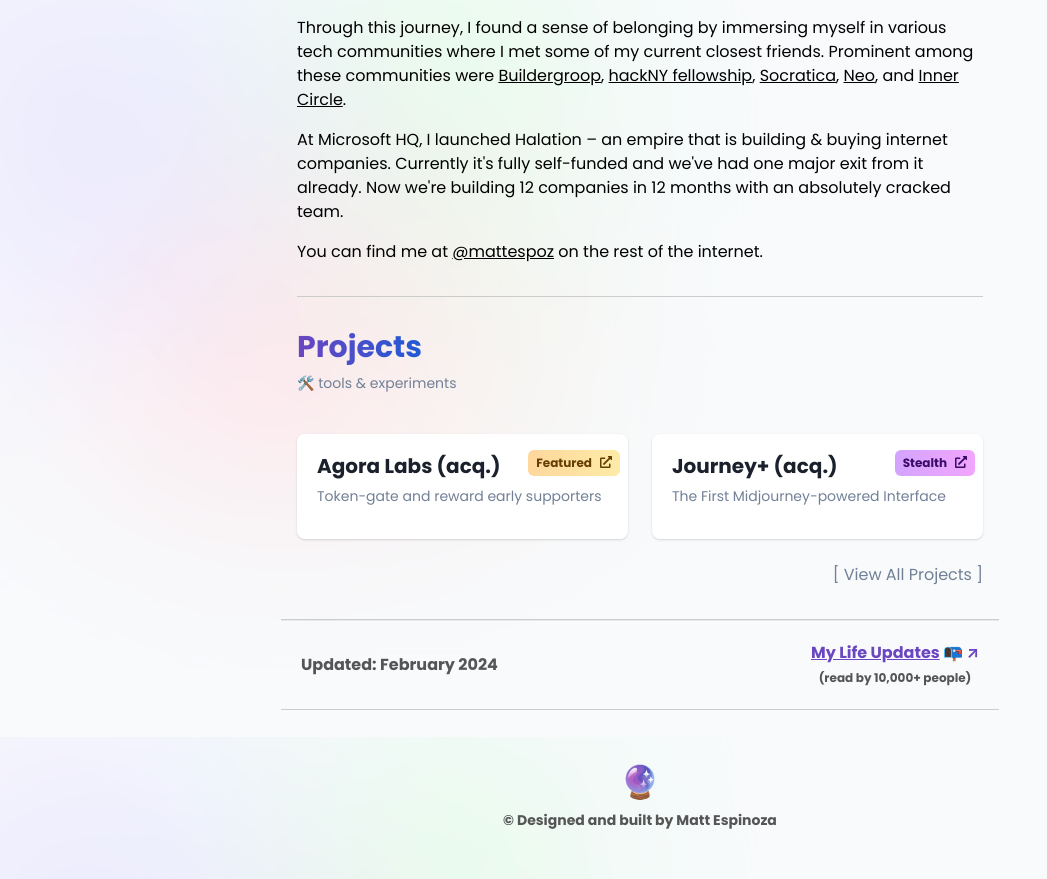
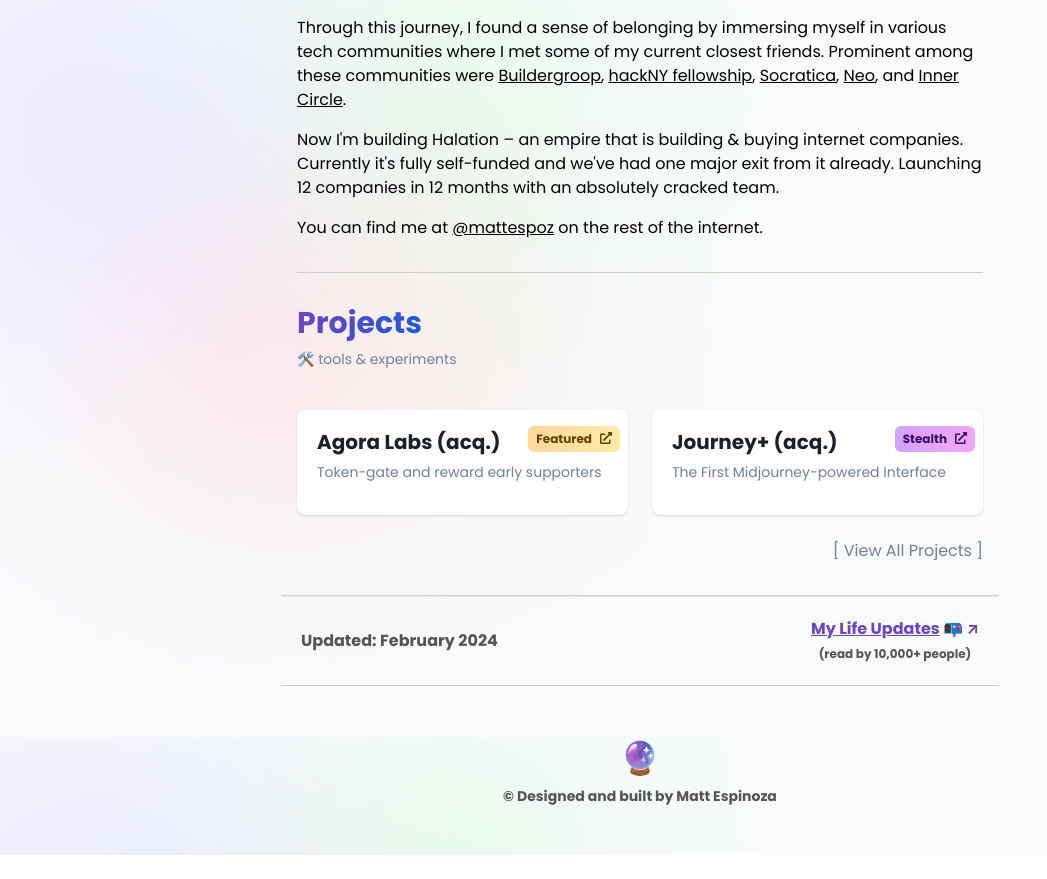
Before and after one commit to MattEspoz/personal-website, a Next.js app: page / in a window 1280 px wide. Shown: the part 863-1742 px from the top of the page, without its empty margins (0-1047 px from the left). After the commit the page ends 1718 px from the top, so only its background shows below. Built offline with nearby package versions, Linux system fonts and the light colour scheme.

Commit message:
fixed bio format

```diff
--- a/src/components/MyStory.tsx
+++ b/src/components/MyStory.tsx
@@ -211,9 +211,9 @@
           .
         </Text>
         <Text fontSize="md" mb={4}>
-          At Microsoft HQ, I launched Halation – an empire that is building &
+          Now I'm building Halation – an empire that is building &
           buying internet companies. Currently it&apos;s fully self-funded and
-          we&apos;ve had one major exit from it already. Now we&apos;re building
+          we&apos;ve had one major exit from it already. Launching
           12 companies in 12 months with an absolutely cracked team.
         </Text>
         <Text fontSize="md">
```
